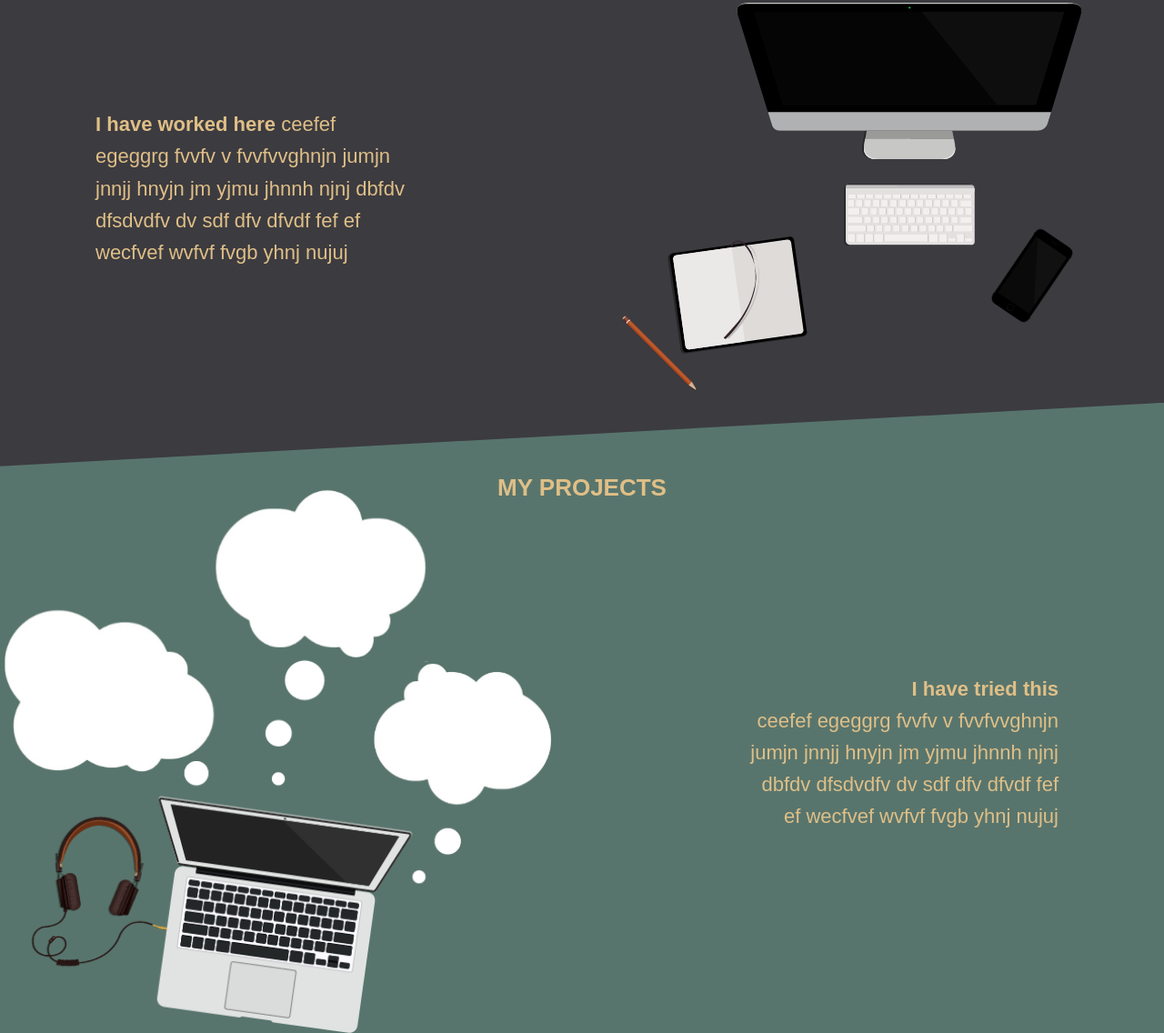
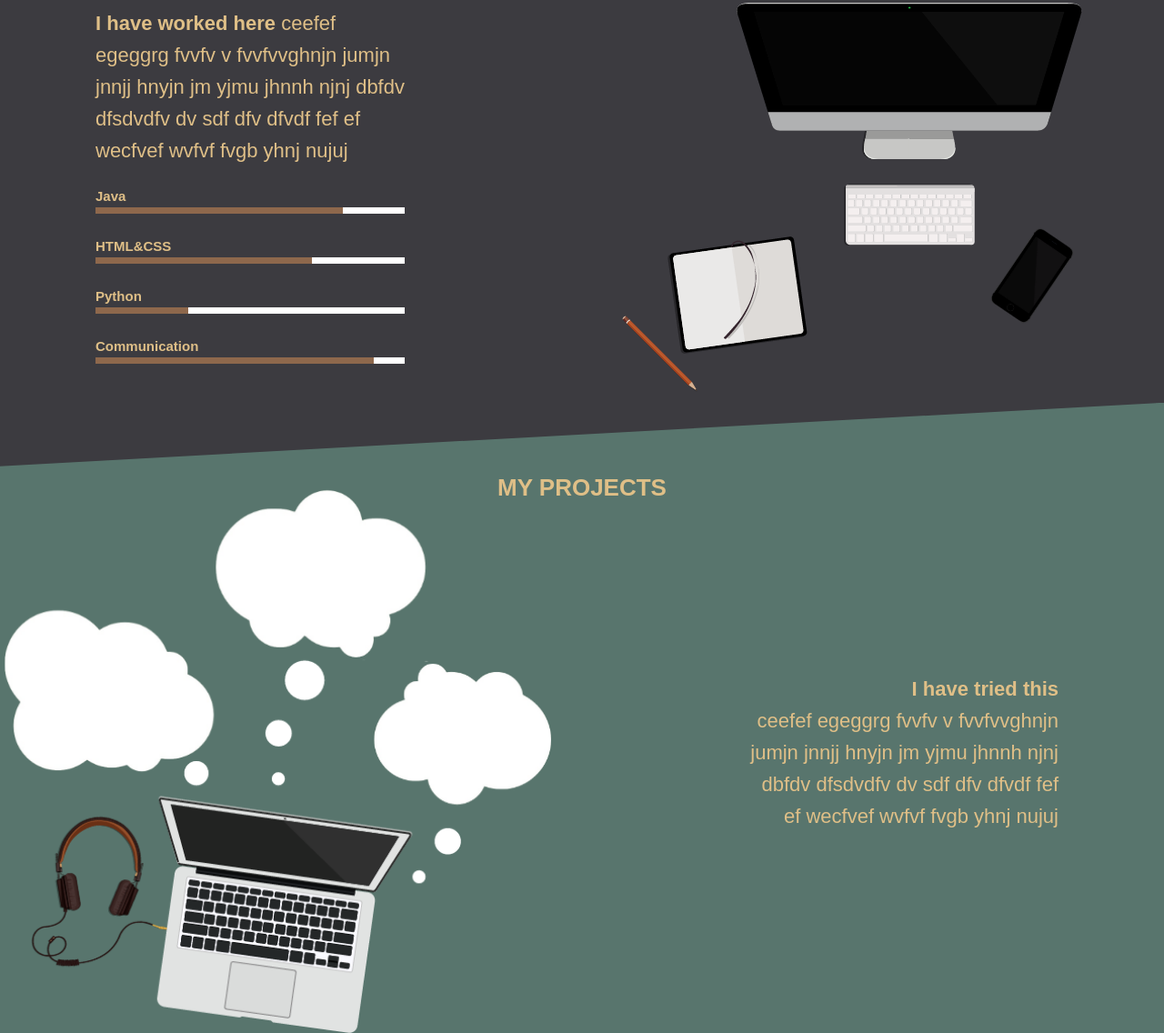
Before and after one commit to hector-m/Porfolio-Site, a plain HTML site: page index.html in a window 1280 px wide. Shown: the part 1723-2859 px from the top of the page at 91% size. Drawn offline with Linux system fonts and the light colour scheme.

Commit message:
added the skills

```diff
--- a/assets/css/main.css
+++ b/assets/css/main.css
@@ -745,6 +745,25 @@ navbar {
       float: left;
       padding-left: 15px;
       z-index: 99; }
+      .experience-section .experience .description .skills-bars {
+        width: 100%;
+        display: inline-block;
+        font-size: 15px;
+        text-align: left;
+        font-weight: 700; }
+        .experience-section .experience .description .skills-bars p {
+          margin-bottom: 0; }
+        .experience-section .experience .description .skills-bars .progress {
+          vertical-align: top;
+          position: relative;
+          width: 100%;
+          height: 7px;
+          background-color: #fff;
+          margin: 0;
+          padding: 0; }
+          .experience-section .experience .description .skills-bars .progress .progress-bar {
+            height: 7px;
+            background-color: #8E684C; }
     .experience-section .experience img {
       float: right; }
   @media screen and (max-width: 1150px) {
@@ -773,7 +792,7 @@ navbar {
         bottom: 0;
         max-width: 400px; }
       .experience-section .experience img {
-        padding-bottom: 220px;
+        padding-bottom: 450px;
         align-items: center;
         padding-left: 5px; } }
   @media screen and (max-width: 400px) {
--- a/assets/js/functions.js
+++ b/assets/js/functions.js
@@ -1,7 +1,7 @@
 $(function() {
   smoothScroll(400);
   $('#name').fitText(1.2, { minFontSize: '20px', maxFontSize: '68px' });
-
+  $('input').fitText(1.2, { minFontSize: '20px', maxFontSize: '68px' });
 });
 
 // smoothScroll function is applied from the document ready function
--- a/index.html
+++ b/index.html
@@ -4,7 +4,7 @@
   <title>Hector Morales</title>
   <meta charset="utf-8">
   <meta name="viewport" content="width=device-width, initial-scale=1">
-  <link rel="shortcut icon" href="/assets/img/favicons/favicon.ico" />
+  <link rel="shortcut icon" href="/assets/img/bitmoji.png" />
   <link rel="stylesheet" href="assets/css/main.css" />
 </head>
 <body>
@@ -95,7 +95,27 @@
         dbfdv dfsdvdfv dv sdf dfv dfvdf
         fef ef wecfvef wvfvf fvgb yhnj nujuj
       </p>
-      <div class="skills">
+      <div class="skills-bars">
+        <p>Java</p>
+        <div class="progress" id="top-bar">
+          <div class="progress-bar" id="java-bar" style="width: 80%;"></div>
+        </div>
+        <br>
+        <p>HTML&CSS</p>
+        <div class="progress" id="top-bar">
+          <div class="progress-bar" id="java-bar" style="width: 70%;"></div>
+        </div>
+        <br>
+        <p>Python</p>
+        <div class="progress" id="top-bar">
+          <div class="progress-bar" id="java-bar" style="width: 30%;"></div>
+        </div>
+        <br>
+        <p>Communication</p>
+        <div class="progress" id="top-bar">
+          <div class="progress-bar" id="java-bar" style="width: 90%;"></div>
+        </div>
+        <br>
       </div>
     </div>
     <img src="assets/img/work-desk.png" width="506px">
```
